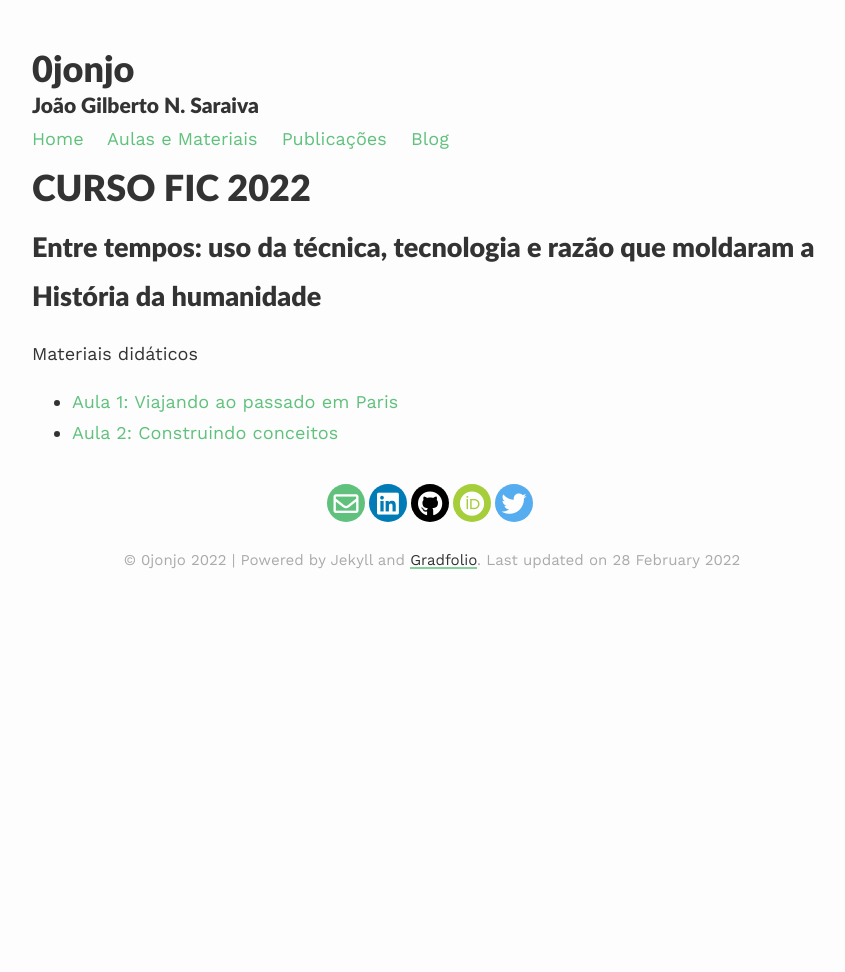
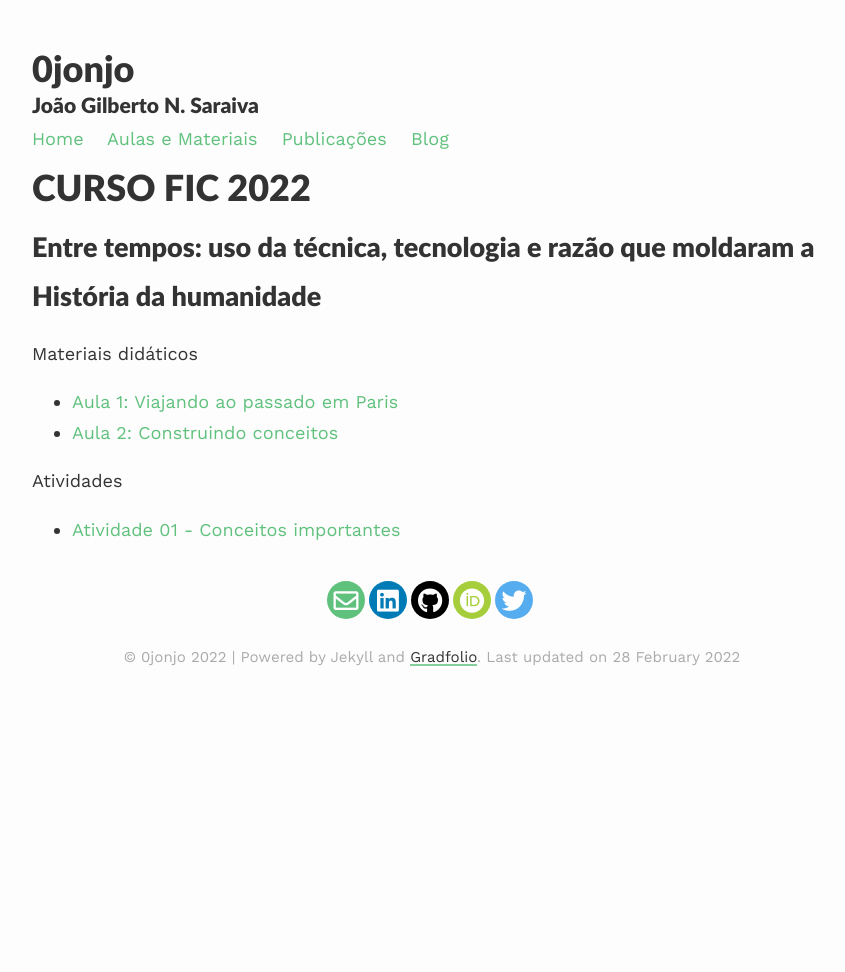
Before and after one commit to 0jonjo/0jonjo.github.io, a Jekyll site: the page built from _pages/entre-tempos.md, in a window 1280 px wide. Shown: the whole page, without its empty margins (208-1053 px from the left). Built offline with Jekyll 4.4.1, drawn with Linux system fonts in a browser that asks for light colours; nearby versions of some CDN libraries.

Commit message:
Curso FIC on materiais and add atv01 curso FIC entre tempos

```diff
--- a/_pages/entre-tempos.md
+++ b/_pages/entre-tempos.md
@@ -13,3 +13,6 @@ Materiais didáticos
 
 - [Aula 1: Viajando ao passado em Paris](https://www.notion.so/joaogilberto/Entre-Tempos-1-Viajando-ao-passado-em-Paris-e4b76d9f0dc747ddaaf3b8eb089f431e)
 - [Aula 2: Construindo conceitos](https://0jonjo.github.io/_pages/construindo-conceitos/)
+
+Atividades
+- [Atividade 01 - Conceitos importantes](https://forms.gle/fLNegf4vsaDt15UF7)
```
Also changed, not shown: materiais.md (+1 -0 lines).
